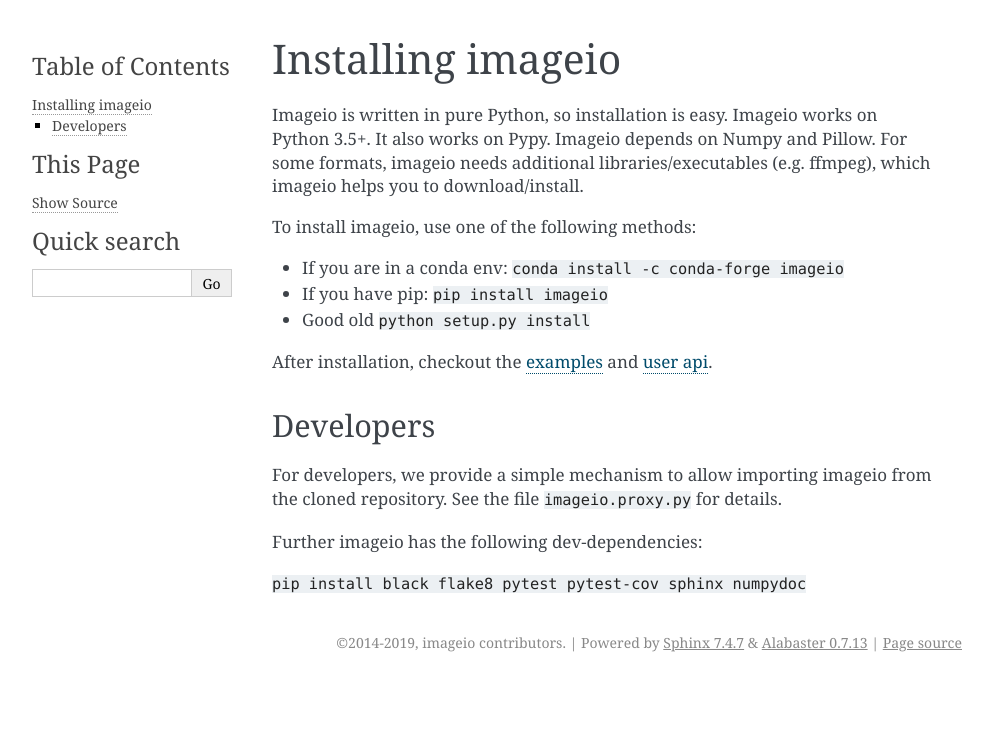
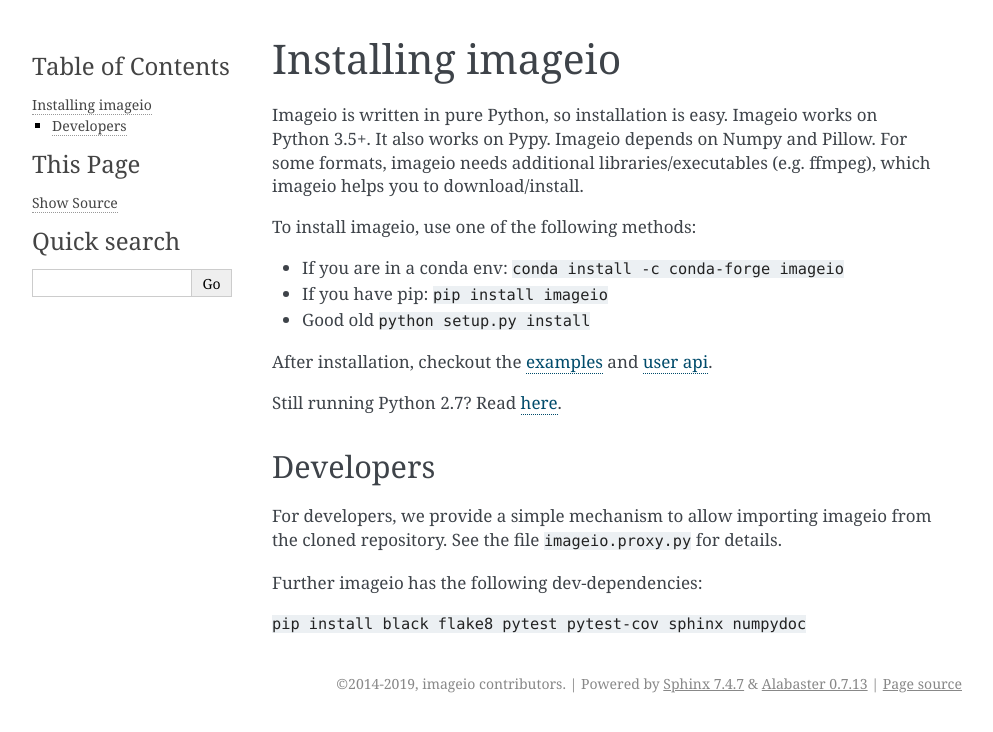
Before and after one commit to imageio/imageio, a Sphinx documentation site: the page built from docs/installation.rst, in a window 1280 px wide. Shown: the top 732 px of the page, without its empty margins (148-1141 px from the left). Built offline with Sphinx 7.4.7, drawn with Linux system fonts in a browser that asks for light colours; pages that are not in the unit, such as notebooks, are missing from menus.

Commit message:
fixes in docs

```diff
--- a/docs/examples.rst
+++ b/docs/examples.rst
@@ -170,11 +170,13 @@ Note, you will need ffmpeg compiled with vaapi for this to work.
 A little bit of explanation:
 
   * ``output_params``
+
     * ``vaapi_device`` speficifies the encoding device that will be used.
     * ``vf`` and ``format`` tell ffmpeg that it must upload to the dedicated
       hardware. Since vaapi only supports a subset of color formats, we ensure
       that the video is in either gray or nv12 before uploading it. The ``or``
       operation is acheived with ``|``.
+
   * ``pixelformat``: set to ``'vaapi_vld'`` to avoid a warning in ffmpeg.
   * ``codec``: the code you wish to use to encode the video. Make sure your
     hardware supports the chosen codec. If your hardware supports h265, you
--- a/docs/installation.rst
+++ b/docs/installation.rst
@@ -16,6 +16,8 @@ To install imageio, use one of the following methods:
 After installation, checkout the
 :doc:`examples  <examples>` and :doc:`user api <userapi>`.
 
+Still running Python 2.7? Read :doc:`here <drop27>`.
+
 
 Developers
 ----------
```
